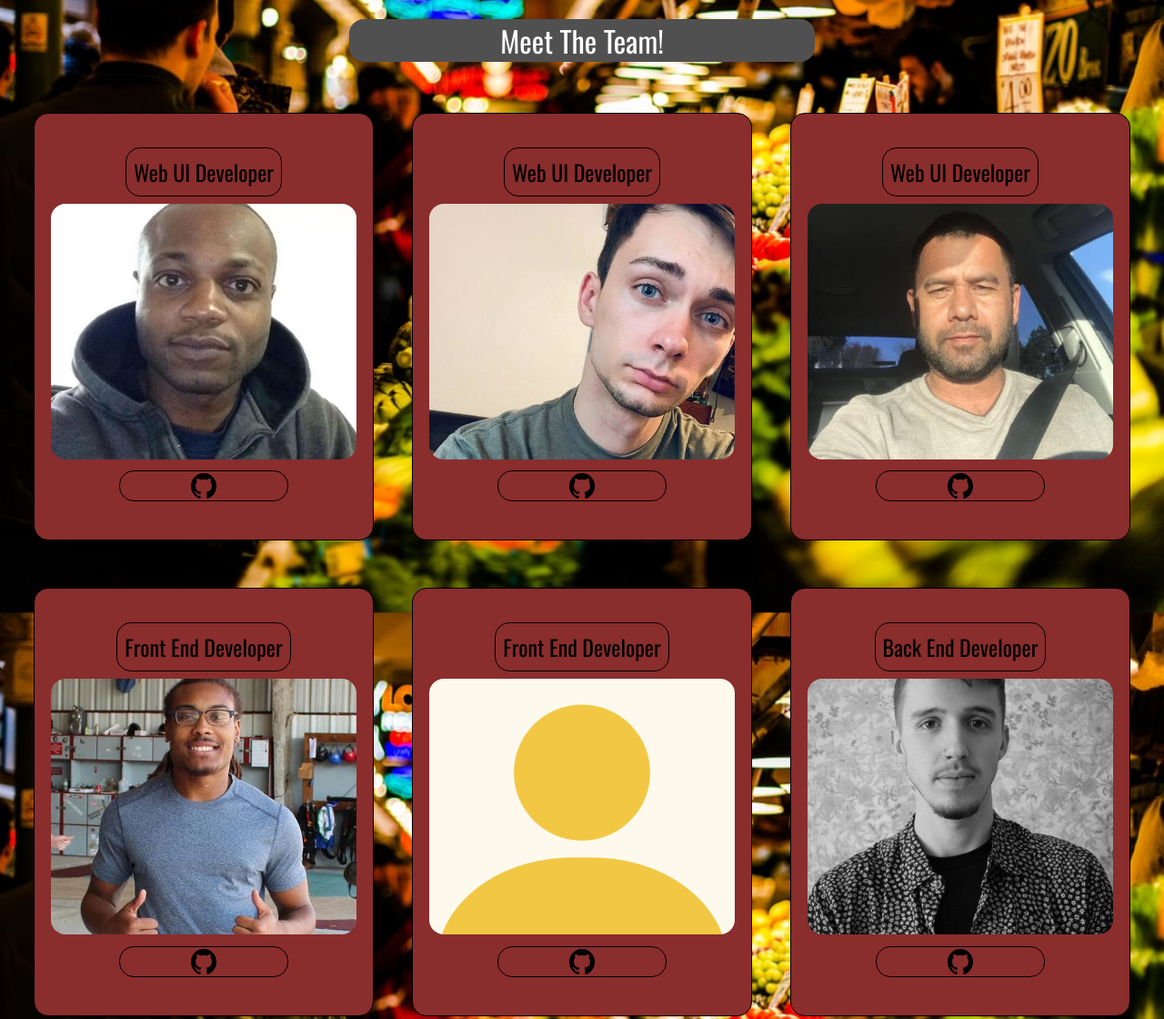
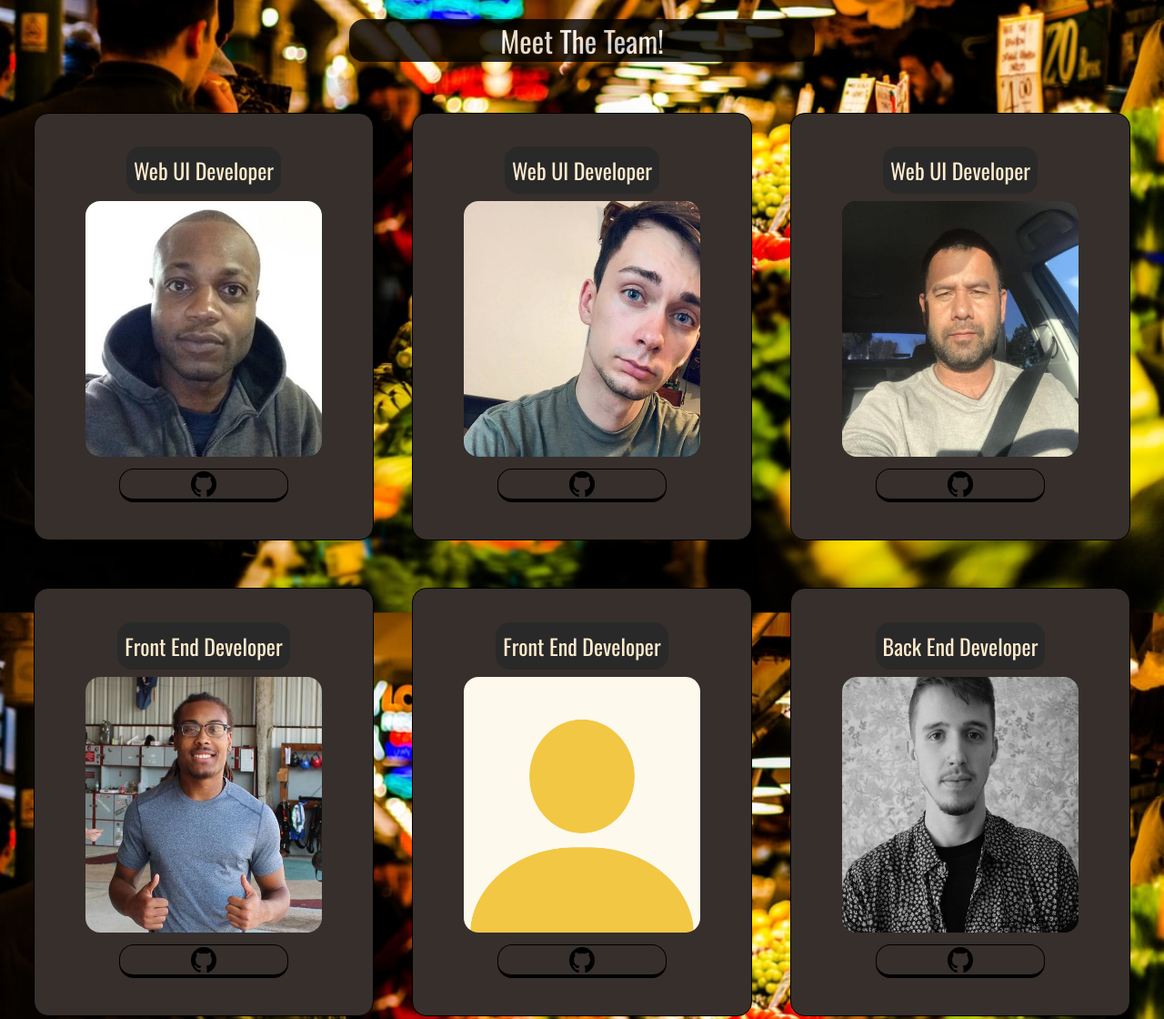
Before and after one commit to Build-Week-African-Marketplace-2020/marketing-page-kaleb, a plain HTML site: page AboutUs.html in a window 1280 px wide. Shown: the part 180-1300 px from the top of the page at 91% size. Drawn offline with nearby package versions, Linux system fonts and the light colour scheme.

Commit message:
more about changes

```diff
--- a/AboutUs.html
+++ b/AboutUs.html
@@ -38,7 +38,7 @@
      <div class=teamMemberWrapper>
         <h5>Web UI Developer</h5>
         <div class="teamMember Kirk">
-
+            <img src="../../img/Kirk.jpg">
         </div>
         <i class="ion-social-github git"></i>
     </div>
@@ -46,7 +46,7 @@
     <div class=teamMemberWrapper>
         <h5>Web UI Developer</h5>
          <div class="teamMember Me">
-
+            <img src="../../img/Me.jpg">
         </div>
         <i class="ion-social-github git"></i>
     </div>
@@ -54,7 +54,7 @@
     <div class=teamMemberWrapper>
         <h5>Web UI Developer</h5>
         <div class="teamMember Ahmad">
-
+            <img src="../../img/Ahmad.jpg">
          </div>
          <i class="ion-social-github git"></i>
     </div>
@@ -62,7 +62,7 @@
     <div class=teamMemberWrapper>
         <h5>Front End Developer</h5>
         <div class="teamMember Leon">
-
+            <img src="../../img/Leon.jpg">
         </div>
         <i class="ion-social-github git"></i>
     </div>
@@ -70,7 +70,7 @@
     <div class=teamMemberWrapper>
         <h5>Front End Developer</h5>
         <div class="teamMember Reg">
-
+            <img src="../../img/Reg.png">
         </div>
         <i class="ion-social-github git"></i>
     </div>
@@ -78,7 +78,7 @@
     <div class=teamMemberWrapper>
         <h5>Back End Developer</h5>
         <div class="teamMember Aaron">
-
+            <img src="../../img/Aaron.jpg">
         </div>
         <i class="ion-social-github git"></i>
     </div>
--- a/less/about-us.less
+++ b/less/about-us.less
@@ -1,6 +1,7 @@
 .titleAbout{
     width: 40%;
-   background-color: rgb(80, 80, 80);
+    background-color: black;
+    opacity: 0.8;
     border-radius: 1rem;
     margin: auto;
     display: flex;
@@ -29,7 +30,7 @@
            width: 30%;
            height: 30%;
            border-radius: 1rem;
-           background-color: rgb(138, 45, 45);
+           background-color: rgb(54, 47, 44);
            border: 1px solid black;
            display: flex;
            flex-direction: column;
@@ -39,11 +40,13 @@
 
 
                .teamMember{
-                   width: 90%;
+                   width: 70%;
                    height: 60%;
                    background-color: black;
                    border-radius: 1rem;
-
+                   @media (max-width: 1000px) {
+                    width: 90%;
+                   }
 
        }
     }
@@ -52,52 +55,58 @@
 .git{
    font-size: 2rem;
    color: rgb(0, 0, 0);
-   border: 1px solid black;
+   border: 1px solid rgb(0, 0, 0);
    width: 50%;
    display: flex;
    justify-content: center;
    margin: .3rem;
    border-radius: 1rem;
+   border-bottom: 4px solid black;
 
        &:hover{
            background-color: rgb(255, 255, 255);
            transition: background-color 1s;
        }
 }
+img{
+    width: 100%;
+    height: 100%;
+    border-radius: 1rem;
+}
 
 
 .Me{
-   background-image: url("../../img/Me.jpg");
+  // background-image: url("../../img/Me.jpg");
    background-size: cover;
    background-position: center;
    margin: .5rem;
 }
 .Kirk{
-   background-image: url("../../img/Kirk.jpg");
+   //background-image: url("../../img/Kirk.jpg");
    background-size: cover;
    background-position: center;
    margin: .5rem;
 }
 .Ahmad{
-   background-image: url("../../img/Ahmad.jpg");
+  // background-image: url("../../img/Ahmad.jpg");
    background-size: cover;
    background-position: center;
    margin: .5rem;
 }
 .Leon{
-   background-image: url("../../img/Leon.jpg");
+   //background-image: url("../../img/Leon.jpg");
    background-size: cover;
    background-position: center;
    margin: .5rem;
 }
 .Reg{
-   background-image: url("../../img/Reg.png");
+   //background-image: url("../../img/Reg.png");
    background-size: cover;
    background-position: center;
    margin: .5rem;
 }
 .Aaron{
-   background-image: url("../../img/Aaron.jpg");
+   //background-image: url("../../img/Aaron.jpg");
    background-size: cover;
    background-position: center;
    margin: .5rem;
--- a/less/global.less
+++ b/less/global.less
@@ -1,6 +1,7 @@
 h5{
     font-size: 1.5rem;
-    border: 1px solid black;
+    background-color: rgb(41, 41, 41);
     border-radius: 1rem;
+    color: blanchedalmond;
     padding: .5rem;
 }
```
Also changed, not shown: css/index.css.
